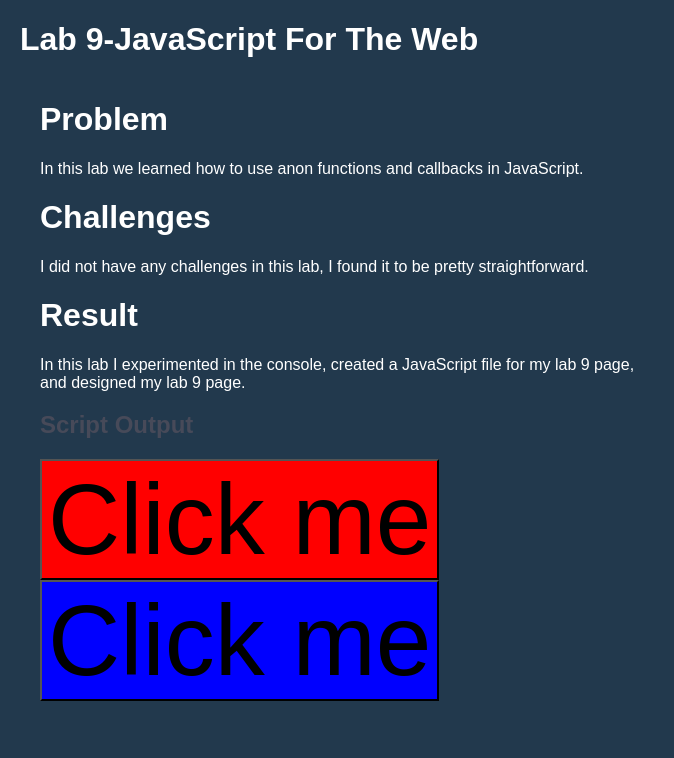
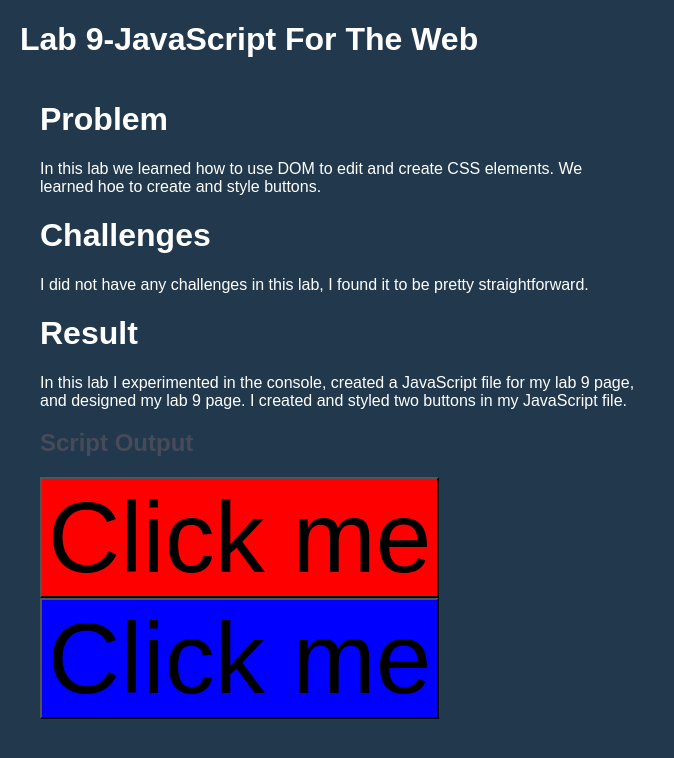
Before and after one commit to AmandaAuld/cst252, a plain HTML site: page lab9/index.html in a window 1280 px wide. Shown: the whole page, without its empty margins (0-674 px from the left). Drawn offline with Linux system fonts and the light colour scheme.

Commit message:
Update index.html

```diff
--- a/lab9/index.html
+++ b/lab9/index.html
@@ -13,7 +13,8 @@
 
 	<h1>Problem</h1>
 
-	<p>In this lab we learned how to use anon functions and callbacks in JavaScript.</p>
+	<p>In this lab we learned how to use DOM to edit and create CSS elements. We learned
+  hoe to create and style buttons.</p>
 
 	<h1>Challenges</h1>
 
@@ -22,7 +23,7 @@
 	<h1>Result</h1>
 
 	<p id="results">In this lab I experimented in the console, created a JavaScript file for my lab 9 page,
-		and designed my lab 9 page.<p>
+		and designed my lab 9 page. I created and styled two buttons in my JavaScript file.</p>
 
 		<div id="output">
       <h2>Script Output</h2>
```
